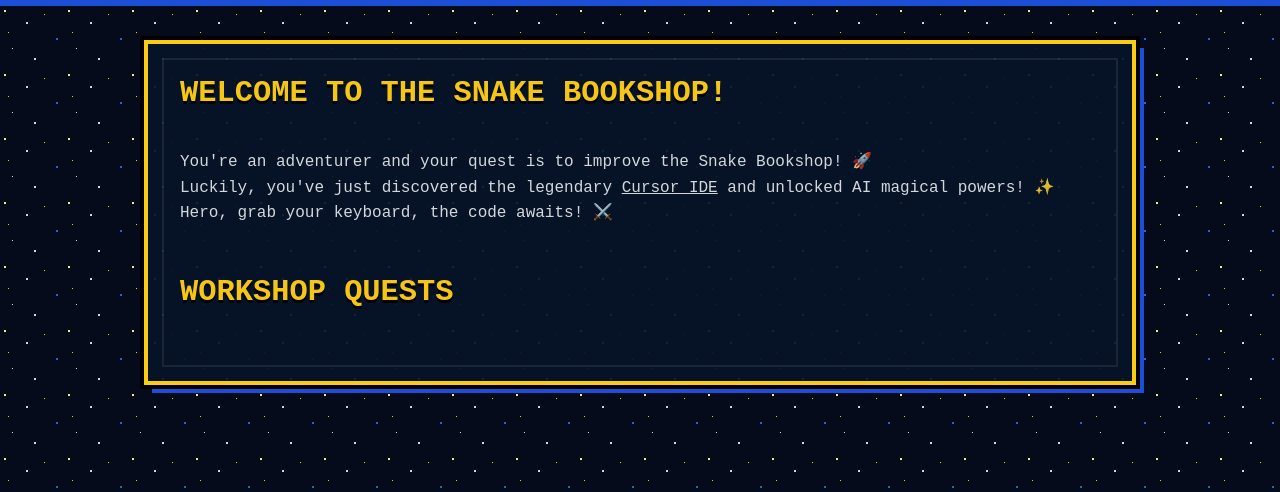
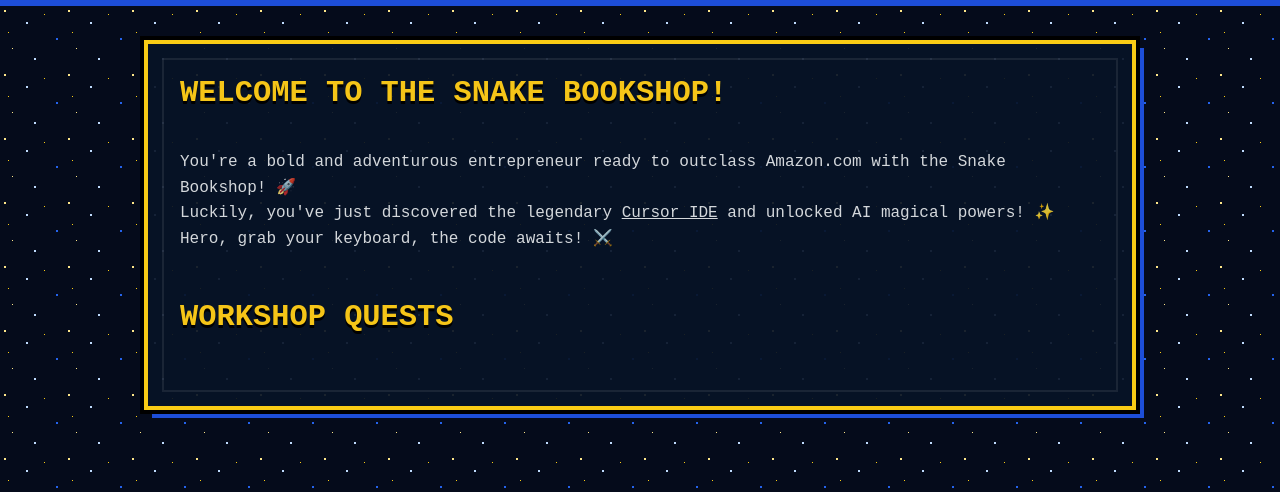
Before and after one commit to dotdc/cursor-workshop, a Flask app: template python-workshop/app/templates/index.html in a window 1280 px wide. Shown: the part 124-616 px from the top of the page. Run offline with Flask 3, Linux system fonts and the light colour scheme; the template is opened without the code that fills it, so the values that code supplies are empty.

```diff
--- a/python-workshop/app/templates/index.html
+++ b/python-workshop/app/templates/index.html
@@ -6,8 +6,8 @@
       <div class="banner-copy">
         <h2>Welcome to the Snake Bookshop!</h2>
         <p>
-          You're an adventurer and your quest is to improve the Snake Bookshop! 🚀<br>
-          Luckily, you've just discovered the legendary <a href="https://cursor.com" >Cursor IDE</a> and unlocked AI magical powers! ✨<br>
+          You're a bold and adventurous entrepreneur ready to outclass Amazon.com with the Snake Bookshop! 🚀<br>
+          Luckily, you've just discovered the legendary <a href="https://cursor.com">Cursor IDE</a> and unlocked AI magical powers! ✨<br>
           Hero, grab your keyboard, the code awaits! ⚔️
         </p>
         <h2>Workshop Quests</h2>
```
Also changed, not shown: README.md, python-workshop/README.md.
